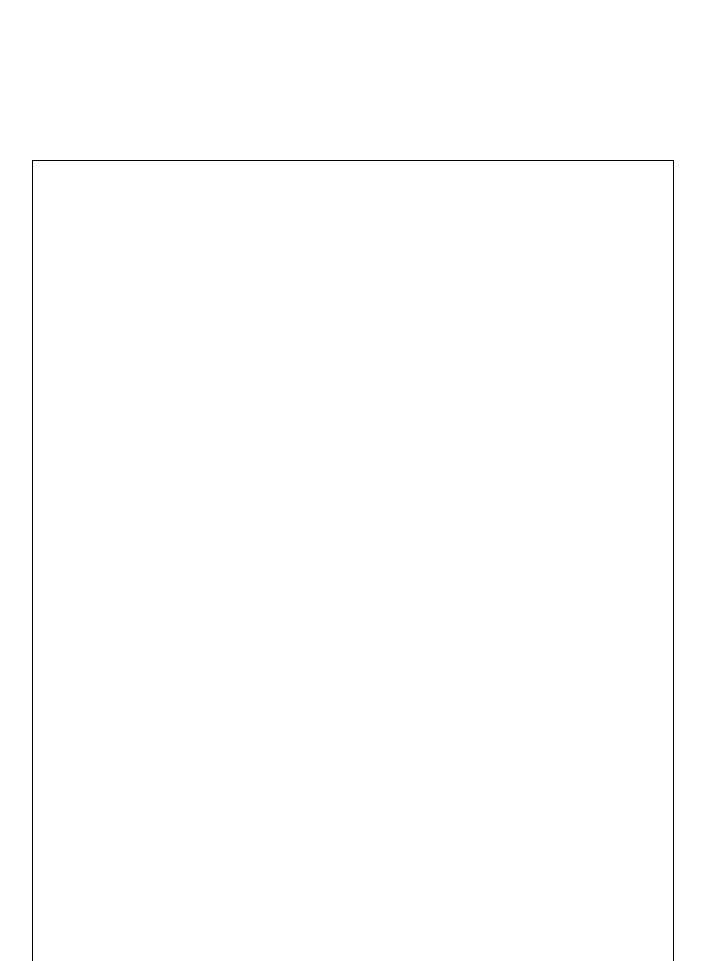
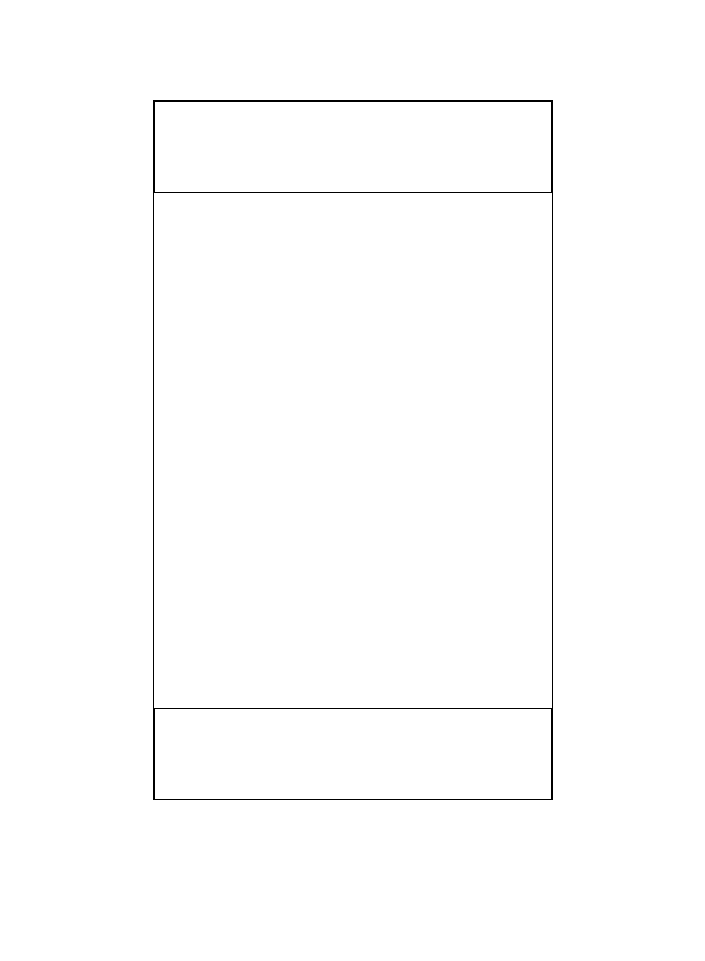
Before and after one commit to Jorg1388/Prueba-Corta1, a plain HTML site: page index.html in a window 1280 px wide. Shown: the top 961 px of the page, without its empty margins (287-992 px from the left). After the commit the page ends 800 px from the top, so only its background shows below. Drawn offline with Linux system fonts and the light colour scheme.

Commit message:
version2

```diff
--- a/config.css
+++ b/config.css
@@ -0,0 +1,10 @@
+* {
+    margin: 0;
+    padding: 0;
+    box-sizing: border-box;
+}
+
+html {
+    font-family: monospace;
+    font-size: 10px;
+}
--- /dev/null
+++ b/footer.css
@@ -0,0 +1,6 @@
+.footer {
+    border: 1px solid black;
+    padding: 45px;
+    text-align: center;
+    margin-top: 51.5rem;
+}
--- /dev/null
+++ b/header.css
@@ -0,0 +1,5 @@
+.header {
+    border: 1px solid black;
+    padding: 45px;
+    text-align: center;
+}
--- a/index.css
+++ b/index.css
@@ -1,6 +1,6 @@
 #prueba {
     width: 40rem;
-    height: 50rem;
+    height: 70rem;
     border: 1px solid black;
 
     margin: auto;
--- a/index.html
+++ b/index.html
@@ -8,13 +8,19 @@
     <!-- Archivos de diseño -->
      <link rel="stylesheet" href="views/pantalla.css">
      <link rel="stylesheet" href="views/cuadros.css">
+     <link rel="stylesheet" href="footer.css">
+     <link rel="stylesheet" href="header.css">
      <link rel="stylesheet" href="index.css">
      <link rel="stylesheet" href="config.css">
 </head>
 <body>
 
     <main id="prueba">
-        <div class="pantalla"></div>
+        <div class="pantalla">
+            <header class="header"></header>
+
+        </div>
+        <footer class="footer"></footer>
     </main>
 
 
```
